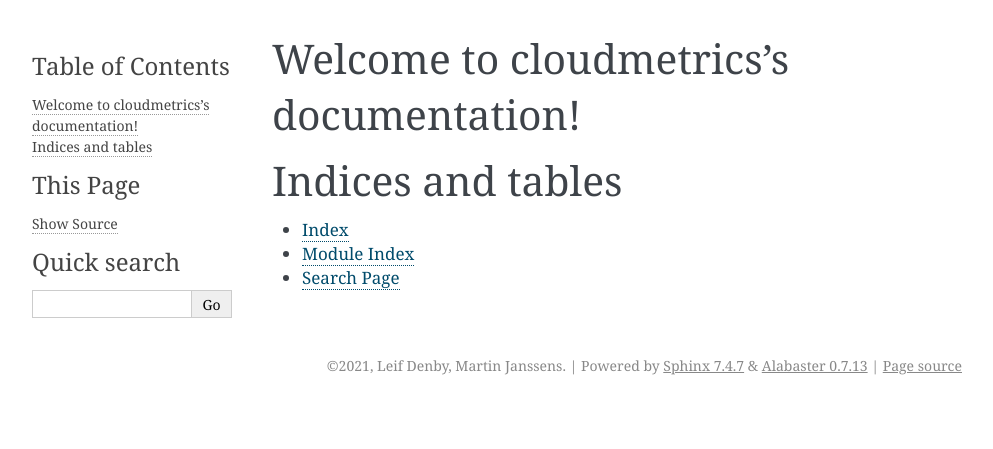
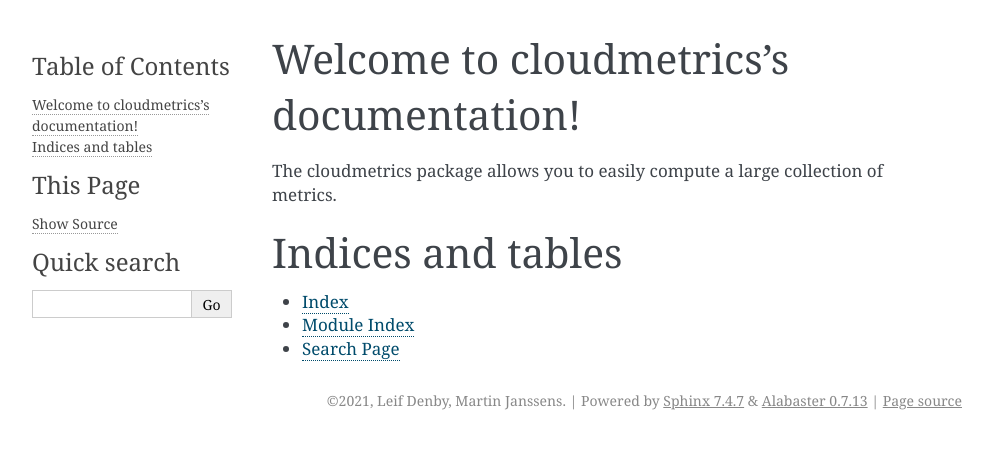
Before and after one commit to cloudsci/cloudmetrics, a Sphinx documentation site: the page built from docs/index.rst, in a window 1280 px wide. Shown: the top 449 px of the page, without its empty margins (148-1141 px from the left). Built offline with Sphinx 7.4.7, drawn with Linux system fonts in a browser that asks for light colours; the version number could not be read and is left out.

Commit message:
index in docs

```diff
--- a/docs/index.rst
+++ b/docs/index.rst
@@ -10,6 +10,8 @@
    :maxdepth: 2
    :caption: Contents:
 
+The cloudmetrics package allows you to easily compute a large collection of metrics.
+
 
 
 Indices and tables
```
